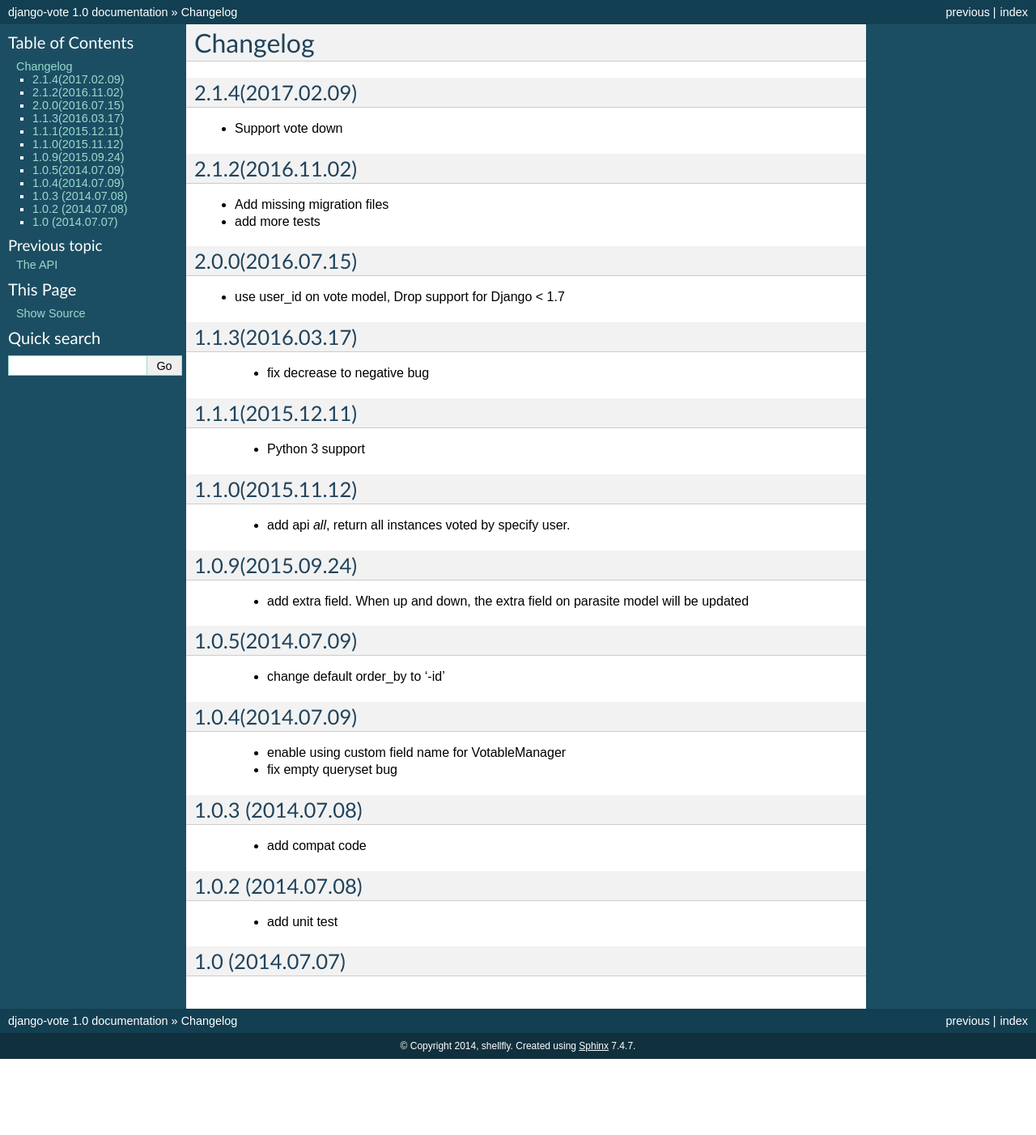
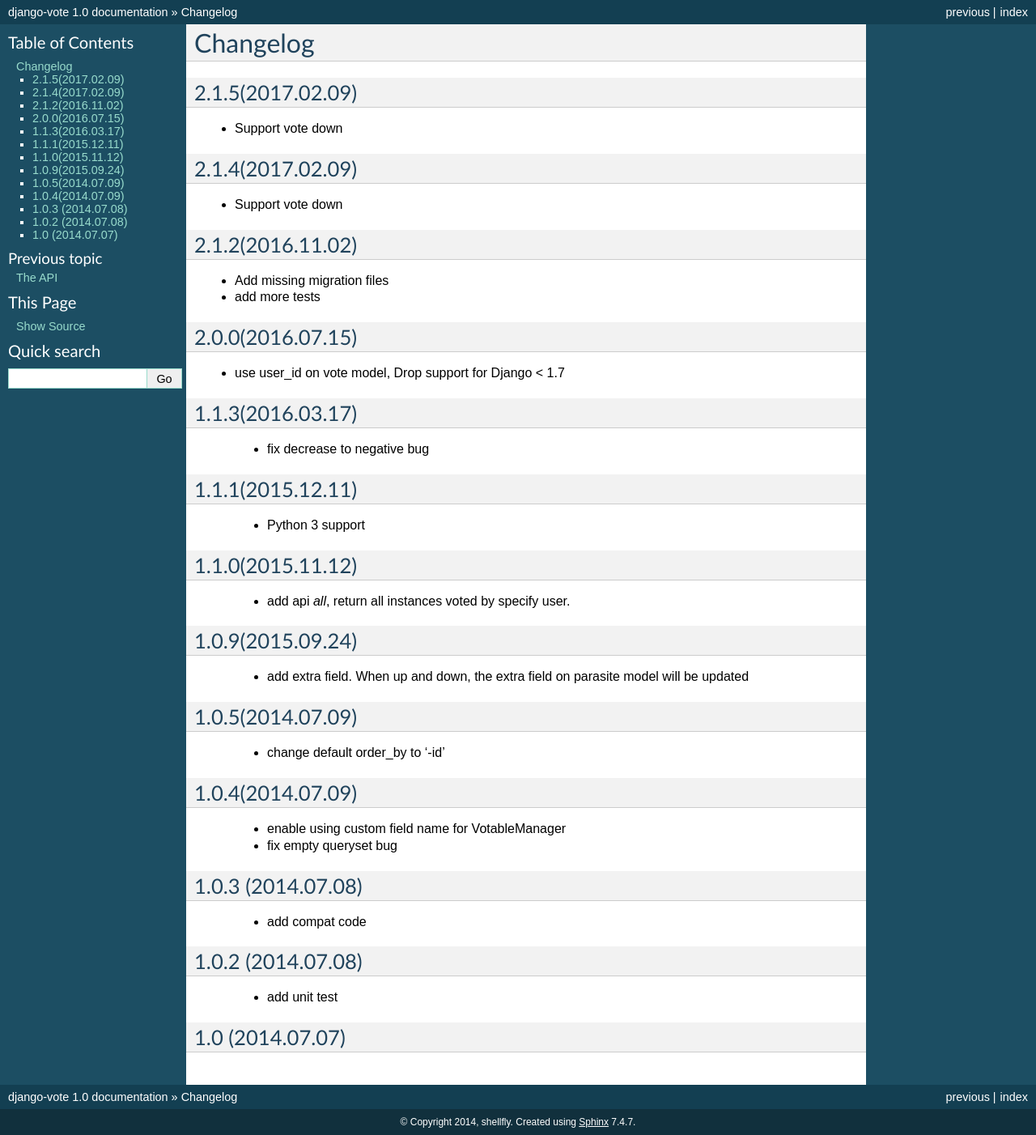
Before and after one commit to shellfly/django-vote, a Sphinx documentation site: the page built from docs/changelog.rst, in a window 1280 px wide. Shown: the whole page at 81% size. Built offline with Sphinx 7.4.7, drawn with Linux system fonts in a browser that asks for light colours; before the commit the page ends 1308 px from its top, so only the background shows below that.

Commit message:
upgrade to 2.1.6

```diff
--- a/docs/changelog.rst
+++ b/docs/changelog.rst
@@ -1,5 +1,11 @@
 Changelog
 =========
+
+2.1.5(2017.02.09)
+------------------
+
+* Support vote down
+
 
 2.1.4(2017.02.09)
 ------------------
--- a/vote/__init__.py
+++ b/vote/__init__.py
@@ -1,3 +1,3 @@
-VERSION = (2, 1, 5)
+VERSION = (2, 1, 6)
 
 default_app_config = 'vote.apps.VoteAppConfig'
```
